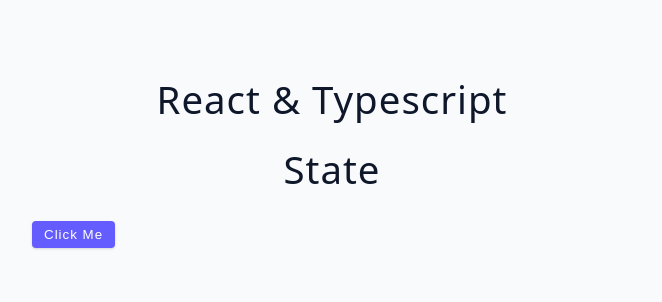
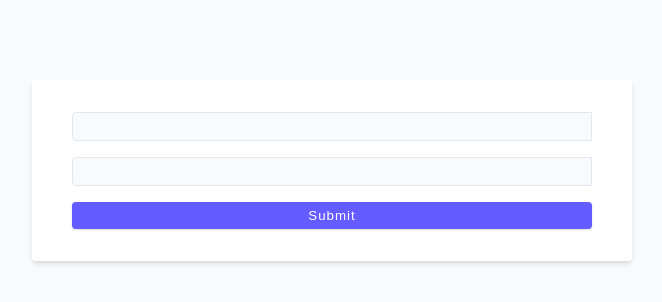
Before and after one commit to abdul-mumin-rufai/full-typescript-with-react, a React (Vite) app: page / in a window 1280 px wide. Shown: the top 302 px of the page, without its empty margins (308-970 px from the left). Built offline with nearby package versions, Linux system fonts and the light colour scheme.

Commit message:
events:  learnt how to handle event using typrscript

```diff
--- a/src/App.tsx
+++ b/src/App.tsx
@@ -1,5 +1,5 @@
 
-import Component from "./starter/03-state";
+import Component from "./starter/04-events";
 
 function App() {
   return (
--- a/src/starter/04-events/index.tsx
+++ b/src/starter/04-events/index.tsx
@@ -1,8 +1,35 @@
+import { useState } from "react";
+
 function Component() {
+  const [text, setText] = useState('');
+  const [email, setEmail] = useState('');
+
+  const handleChange = (e:React.ChangeEvent<HTMLInputElement>) => {
+    console.log(e.target.value);
+    setEmail(e.target.value);
+  } // but we have to explicity set the type if we use a function as reference
+
   return (
     <div>
-      <h2>React & Typescript</h2>
-      <h2>Events</h2>
+      <section>
+        <form className="form">
+          <input
+            className="form-input mb-1"
+            type="text"
+            name="text"
+            value={text}
+            onChange={(e) => setText(e.target.value)} //if we passed the evebts inline typescript infer the type of the type for us
+          />
+          <input
+            className="form-input mb-1"
+            type="email"
+            name="email"
+            value={email}
+            onChange={handleChange}
+          />
+          <button type="submit" className="btn btn-block">submit</button>
+        </form>
+      </section>
     </div>
   );
 }
```
